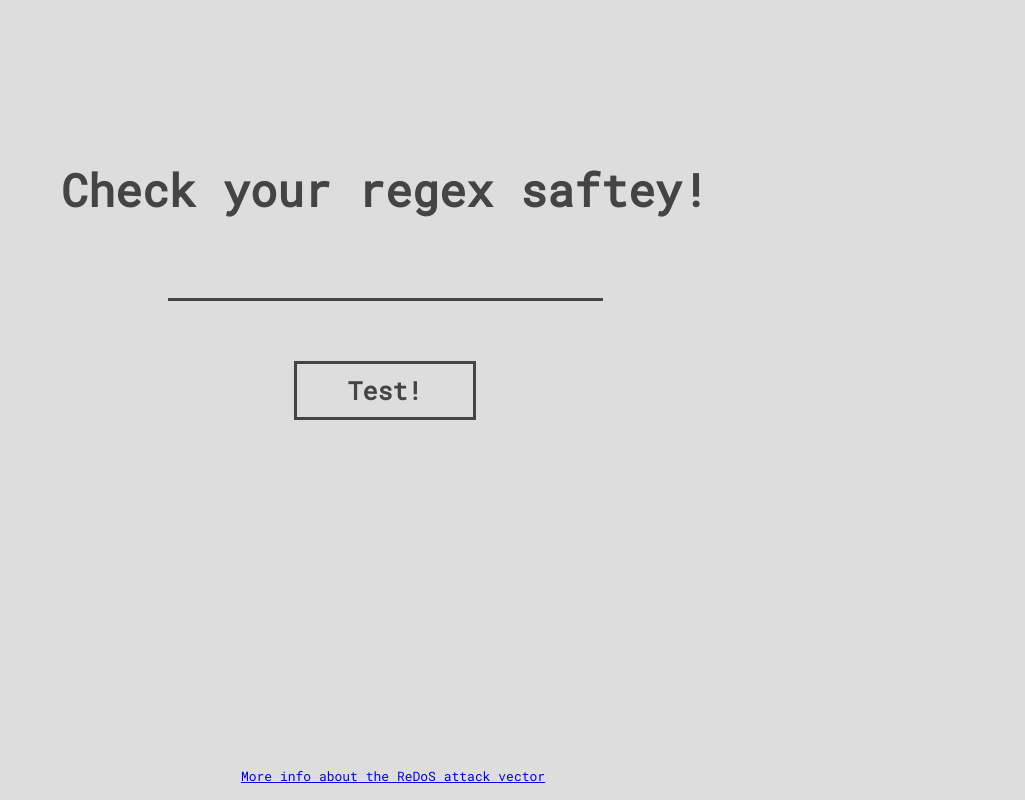
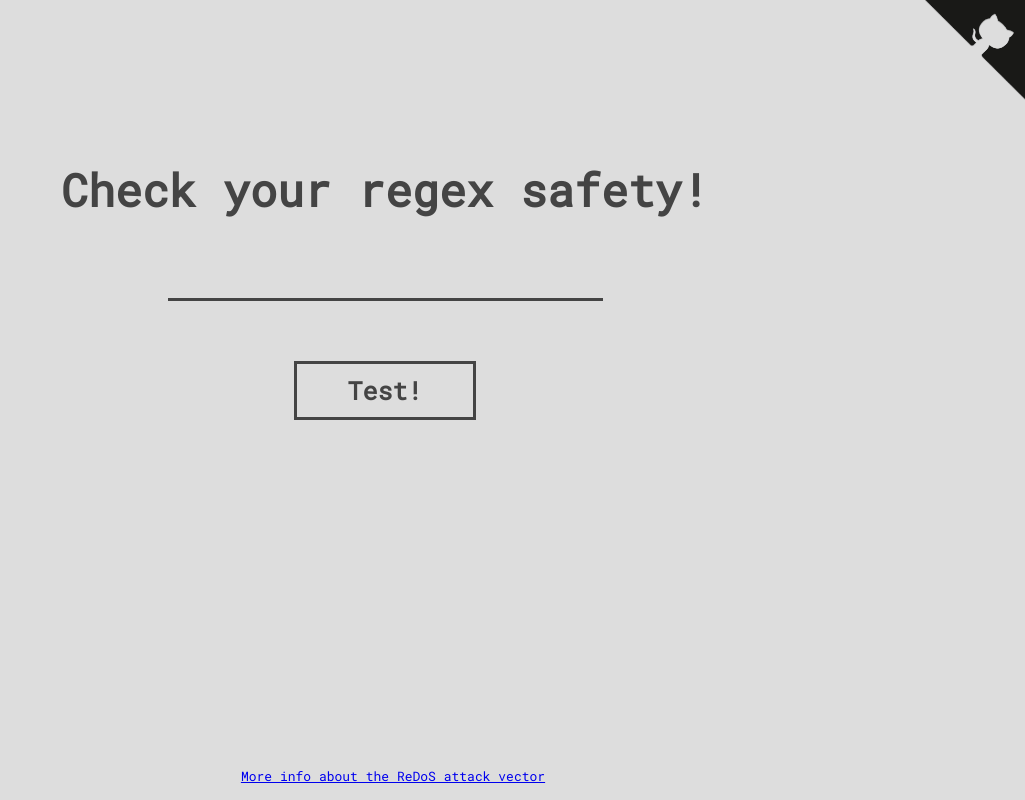
Before and after one commit to gagyibenedek/ReDoS-checker, a plain HTML site: page index.html in a window 1280 px wide. Shown: the whole page, without its empty margins (255-1280 px from the left). Drawn offline with Linux system fonts and the light colour scheme.

Commit message:
polishing

```diff
--- a/index.html
+++ b/index.html
@@ -9,7 +9,7 @@
 </head>
 <body class="body">
   <form id="form" class="form">
-      <h1 class="title">Check your regex saftey!</h1>
+      <h1 class="title">Check your regex safety!</h1>
       <input id="regex" type="text" class="regex" />
       <p class="message"></p>
       <button id="sumbit" class="submit">Test!</button>
@@ -18,6 +18,7 @@
   <a class="more-info" href="https://www.owasp.org/index.php/Regular_expression_Denial_of_Service_-_ReDoS">
     More info about the ReDoS attack vector
   </a>
+  <a href="https://github.com/gagyibenedek/ReDoS-checker" class="github-corner" aria-label="View source on Github"></a>
   <script src="./safeRegex.js"></script>
   <script>
       const body = document.querySelector('body');
--- a/style.css
+++ b/style.css
@@ -1,5 +1,5 @@
 :root {
-    --green: rgb(68,187,6,.5);;
+    --green: rgba(68,187,6,.5);
     --red: rgba(255,72,64,.5);
     --gray: #ddd;
     --text: #444;
@@ -74,3 +74,14 @@
     text-align: center;
     font-size: 1.3rem;
 }
+
+.github-corner {
+    background-image: url('ght.png');
+    background-size: 110px 110px;
+    background-position: center;
+    width: 100px;
+    height: 100px;
+    position: fixed;
+    top: 0;
+    right: 0;
+}
```
Also changed, not shown: ght.png (added), package-lock.json.
